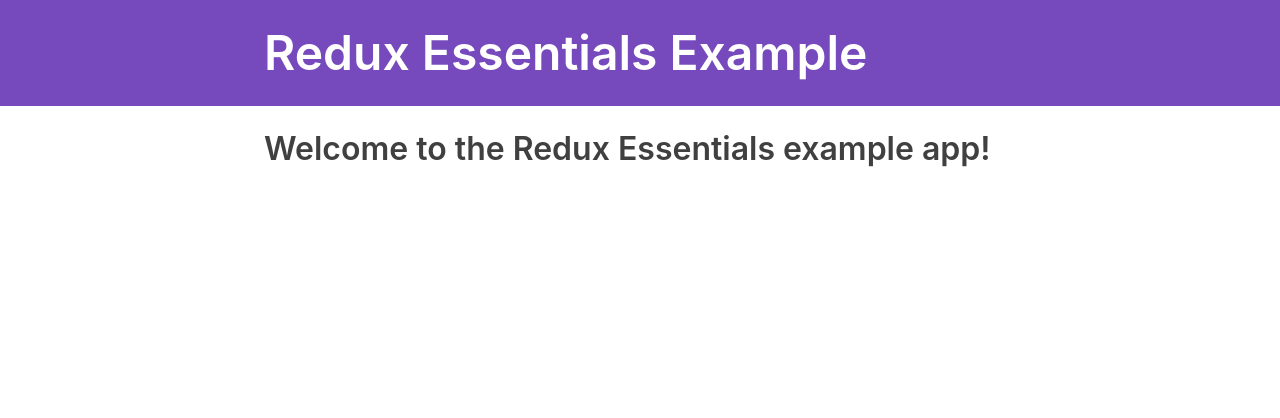
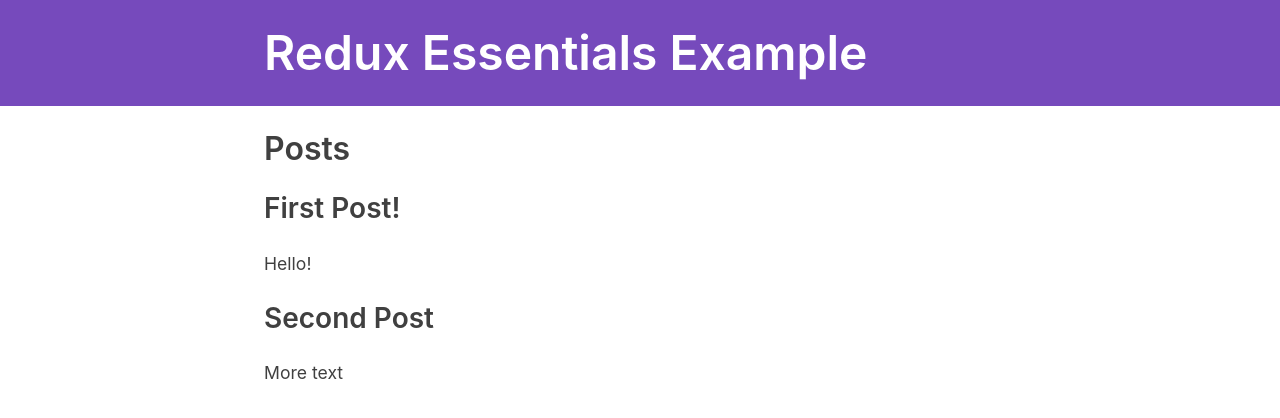
Before and after one commit to jsantia85/redux-tutorial-part-3, a React (Create React App) app: page / in a window 1280 px wide. Shown: the top 418 px of the page. Built offline with nearby package versions, Linux system fonts and the light colour scheme; what @mswjs/data, mock-socket, txtgen would draw is missing.

Commit message:
render state by passing PostList component to the render of Route

```diff
--- a/src/App.js
+++ b/src/App.js
@@ -22,9 +22,9 @@
             exact
             path="/"
             render={() => (
-              <section>
-                <h2>Welcome to the Redux Essentials example app!</h2>
-              </section>
+              <React.Fragment>
+                <PostsList />
+              </React.Fragment>
             )}
           />
           <Redirect to="/" />
```
